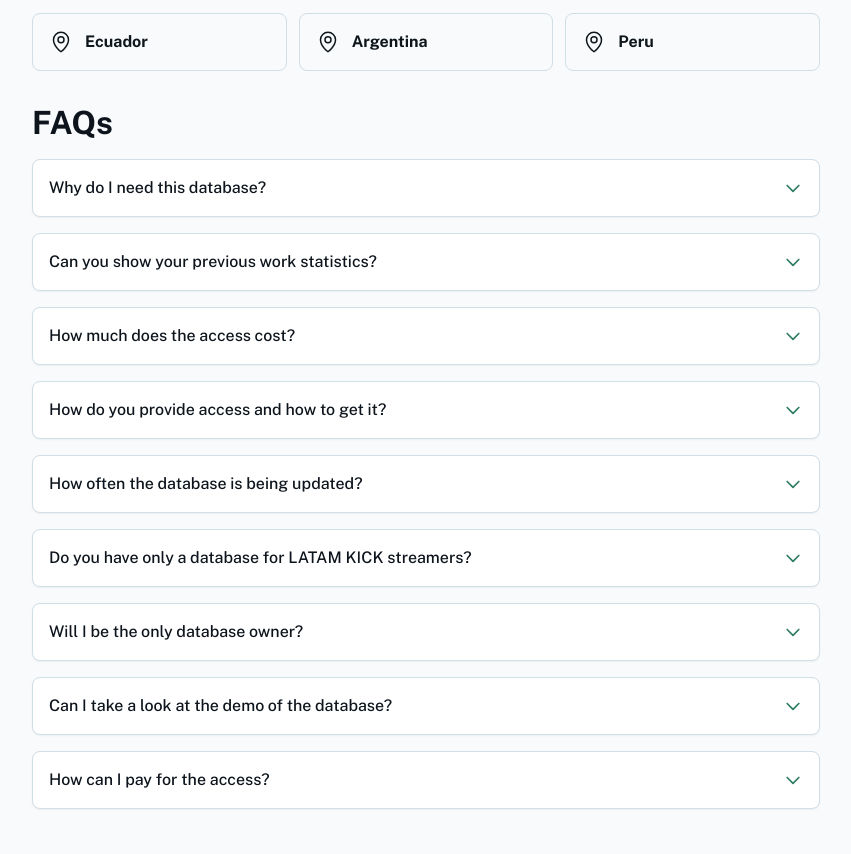
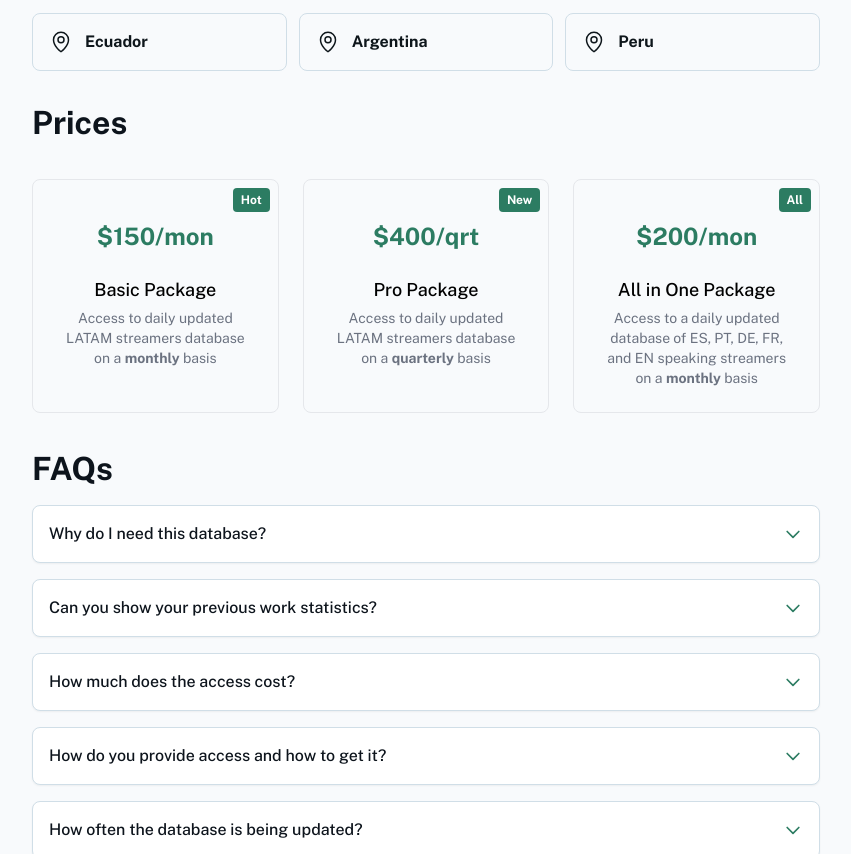
Before and after one commit to efimpolianskii/connectify, a plain HTML site: page index.html in a window 1280 px wide. Shown: the part 1946-2800 px from the top of the page, without its empty margins (214-1065 px from the left). Drawn offline with nearby package versions, Linux system fonts and the light colour scheme.

Commit message:
commit #20

```diff
--- a/index.html
+++ b/index.html
@@ -82,6 +82,7 @@
             <a class="block px-4 py-3 text-sm text-[#0d141c] font-medium sm:px-0 sm:py-0" href="#team">Team</a>
             <a class="block px-4 py-3 text-sm text-[#0d141c] font-medium sm:px-0 sm:py-0" href="#contact">Contact</a>
             <a class="block px-4 py-3 text-sm text-[#0d141c] font-medium sm:px-0 sm:py-0" href="#geografia">Geografia</a>
+            <a class="block px-4 py-3 text-sm text-[#0d141c] font-medium sm:px-0 sm:py-0" href="#prices">Prices</a>
             <a class="block px-4 py-3 text-sm text-[#0d141c] font-medium sm:px-0 sm:py-0" href="#faq">FAQs</a>
           </nav>
         </header>
@@ -476,6 +477,45 @@
                 <p class="text-[#0e161b] text-base font-bold leading-tight">Peru</p>
               </div>
             </div>
+
+            <!-- Prices -->
+            <div class="flex flex-wrap justify-between gap-3 p-4">
+              <h2 class="text-[#0d141c] tracking-light text-[32px] font-bold leading-tight min-w-72 scroll-mt-12" id="prices">Prices</h2>
+            </div>
+
+            <div class="grid grid-cols-1 sm:grid-cols-2 lg:grid-cols-3 gap-6 px-4 py-5">
+
+            <!-- Card 1 -->
+            <div class="p-6 border rounded-lg text-center relative">
+              <span class="absolute top-2 right-2 px-2 py-1 rounded text-white font-bold text-xs" style="background-color: #2c7c62;">Hot</span>
+              <div class="text-2xl font-bold text-[#2c7c62] mt-4">
+                $150/mon
+              </div>
+              <p class="text-lg font-medium mt-6">Basic Package</p>
+              <p class="text-sm text-gray-500 mt-1">Access to daily updated LATAM streamers database on a <b>monthly</b> basis</p>
+            </div>
+
+            <!-- Card 2 -->
+            <div class="p-6 border rounded-lg text-center relative">
+              <span class="absolute top-2 right-2 px-2 py-1 rounded text-white font-bold text-xs" style="background-color: #2c7c62;">New</span>
+              <div class="text-2xl font-bold text-[#2c7c62] mt-4">
+                $400/qrt
+              </div>
+              <p class="text-lg font-medium mt-6">Pro Package</p>
+              <p class="text-sm text-gray-500 mt-1">Access to daily updated LATAM streamers database on a <b>quarterly</b> basis</p>
+            </div>
+
+            <!-- Card 3 -->
+            <div class="p-6 border rounded-lg text-center relative">
+              <span class="absolute top-2 right-2 px-2 py-1 rounded text-white font-bold text-xs" style="background-color: #2c7c62;">All</span>
+              <div class="text-2xl font-bold text-[#2c7c62] mt-4">
+                $200/mon
+              </div>
+              <p class="text-lg font-medium mt-6">All in One Package</p>
+              <p class="text-sm text-gray-500 mt-1">Access to a daily updated database of ES, PT, DE, FR, and EN speaking streamers on a <b>monthly</b> basis</p>
+            </div>
+
+          </div>
 
             <!-- FAQ -->
             <div class="flex flex-wrap justify-between gap-3 p-4">
```
